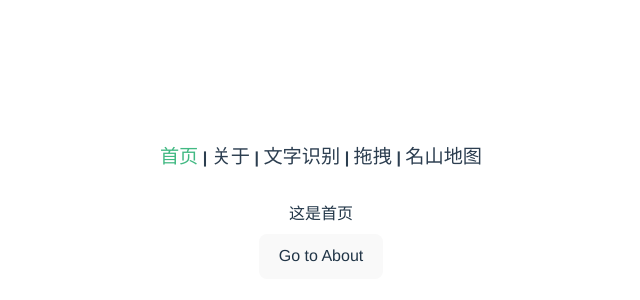
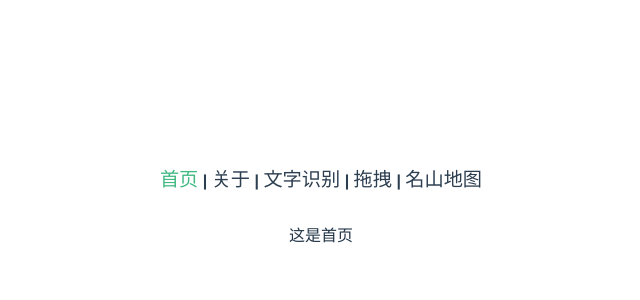
Before and after one commit to hml110/code-experience, a Vue app: page / in a window 1280 px wide. Shown: the part 204-504 px from the top of the page, without its empty margins (319-959 px from the left). Built offline with nearby package versions, Linux system fonts and the light colour scheme.

Commit message:
调整路由模式为History 模式

```diff
--- a/src/views/components/home/HomeView.vue
+++ b/src/views/components/home/HomeView.vue
@@ -13,5 +13,4 @@ const goToAbout = ()=>{
 
 <template>
   <h2>这是首页</h2>
-  <button @click="goToAbout">Go to About</button>
 </template>
```
Also changed, not shown: src/router/router.ts (+13 -12 lines).
